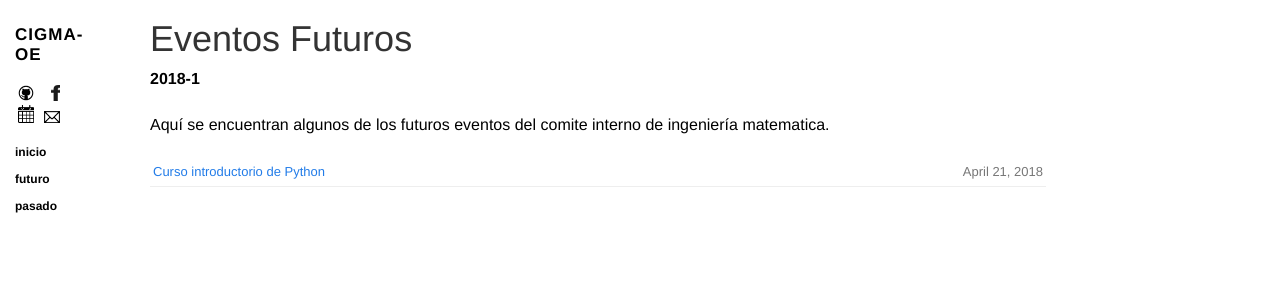
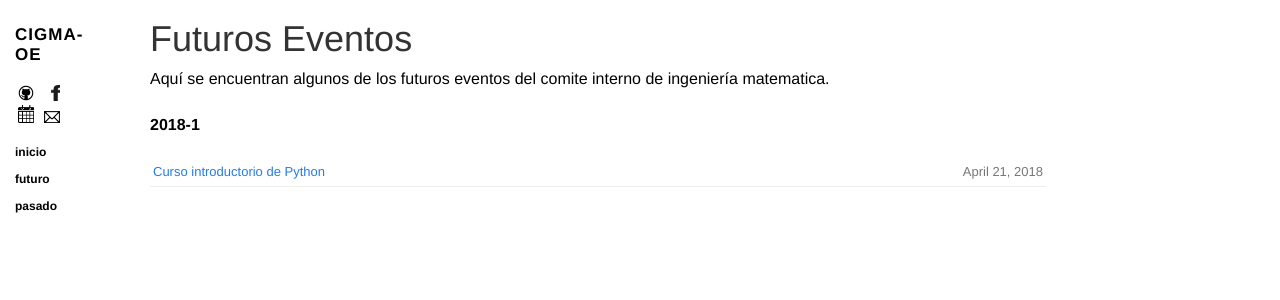
Before and after one commit to camiloll/cigma-oe.github.io, a Jekyll site: the page built from upcoming.md, in a window 1280 px wide. Shown: the top 300 px of the page. Built offline with Jekyll 4.4.1, drawn with Linux system fonts in a browser that asks for light colours; nearby versions of some CDN libraries.

Commit message:
why translation doesnt work?

```diff
--- a/upcoming.md
+++ b/upcoming.md
@@ -5,13 +5,13 @@ title: "Eventos Futuros"
 
 <section class="content">
 
-Eventos Futuros
+Futuros Eventos
 ===============
-
-**2018-1**
 
 Aquí se encuentran algunos de los futuros eventos del comite interno de
 ingeniería matematica.
+
+**2018-1**
 
 <ul class="listing">
   {% assign upcoming = (site.posts | where: "category" , "upcoming") %}
```
Also changed, not shown: previous.md (+2 -1 lines).
